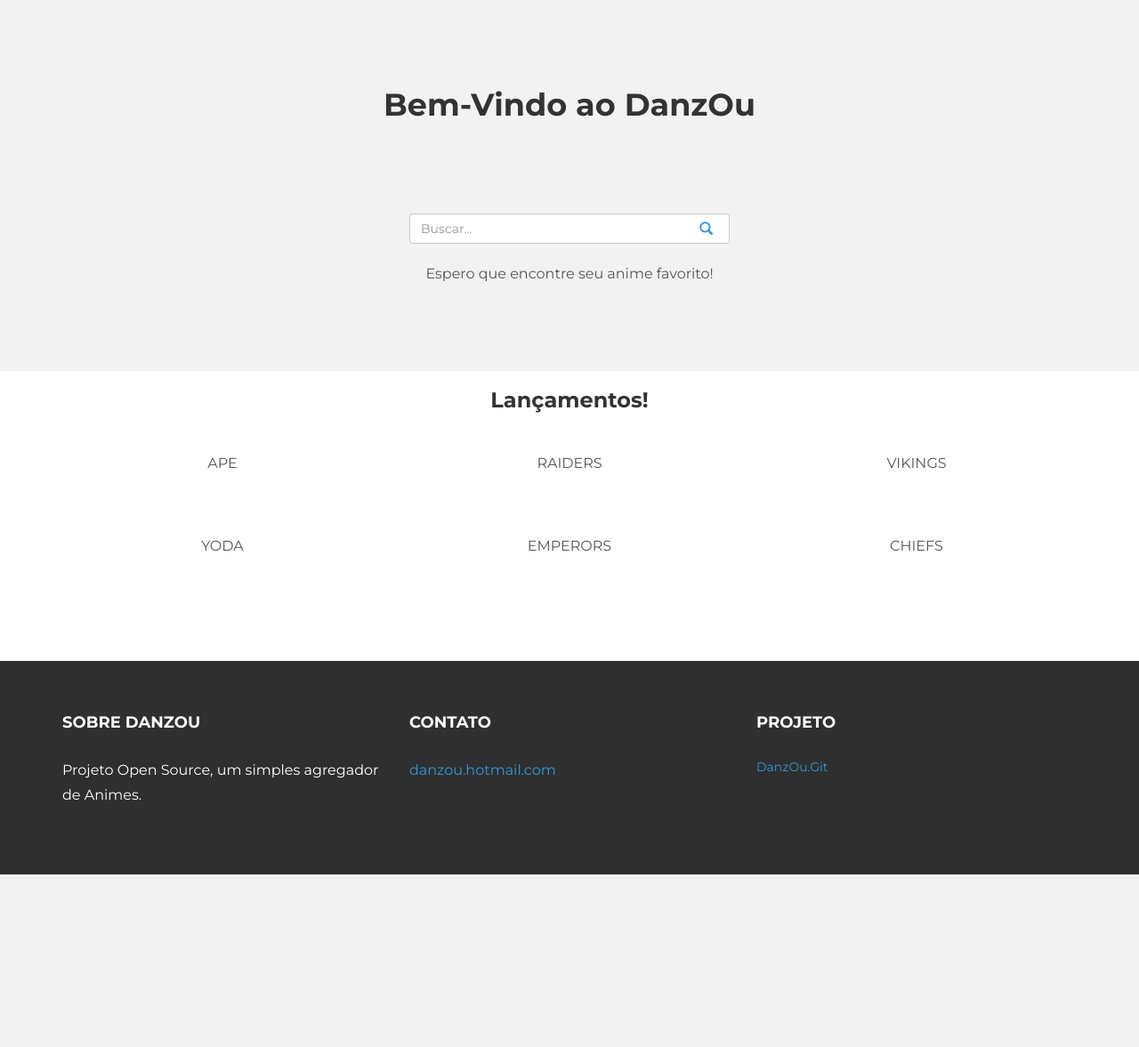
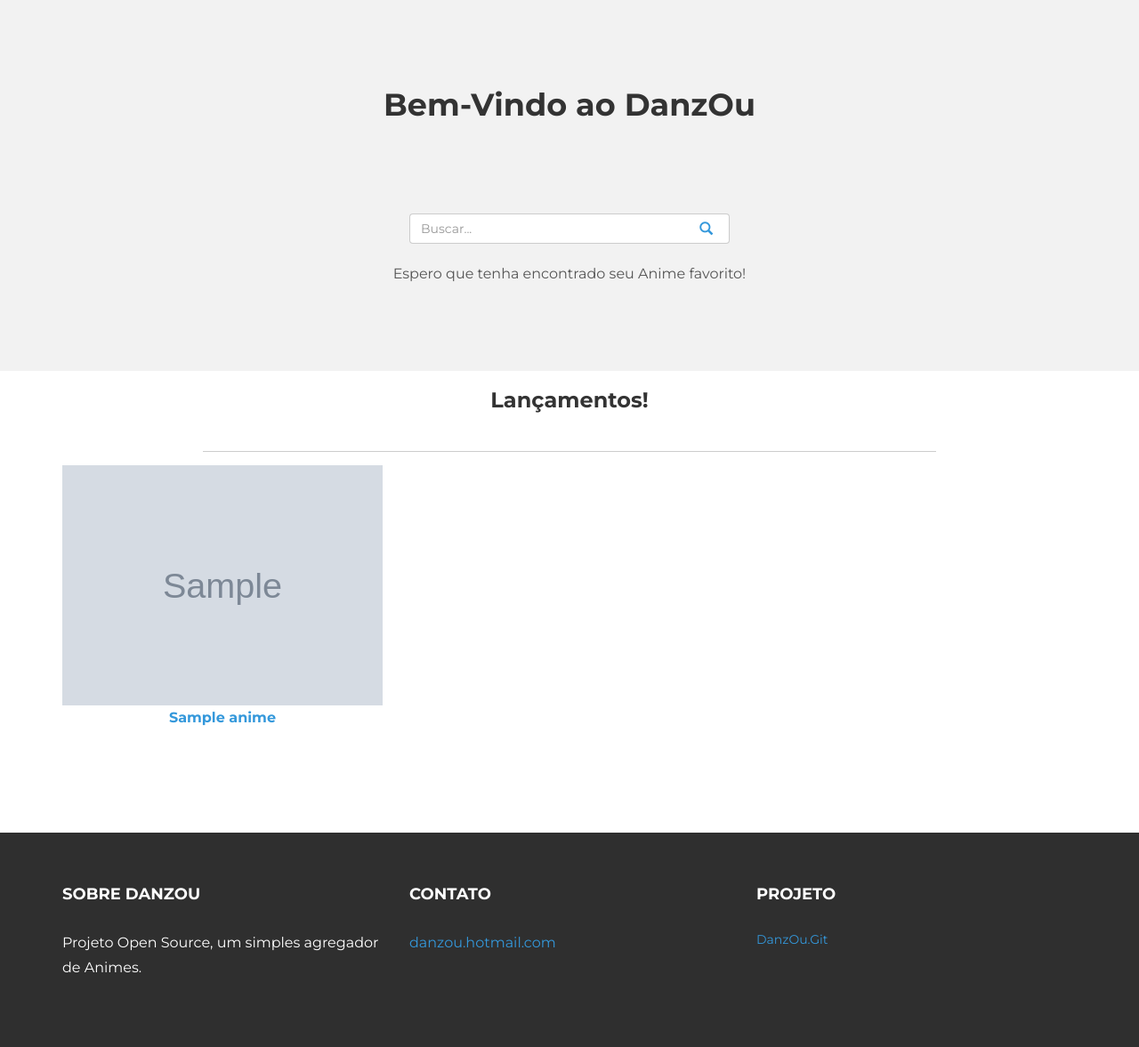
Before and after one commit to Danz0u/Danzou, a Django app: page / in a window 1280 px wide. Shown: the part 192-1369 px from the top of the page at 89% size. Before the commit the page ends 1175 px from the top, so only its background shows below. Run offline with Django 3.2, Linux system fonts and the light colour scheme; tables that the repository leaves empty hold one stand-in row (values such as "Sample post"); grey boxes marked "Sample" are stand-in pictures; some libraries are stand-ins or nearby versions; grey boxes are pictures that could not be loaded.

Commit message:
implementando interface

```diff
--- a/core/models.py
+++ b/core/models.py
@@ -6,6 +6,7 @@ from django.utils.text import slugify
 
 class Anime(models.Model):
     title = models.CharField(_('Name'), max_length=100)
+    img = models.ImageField(_('Image'), upload_to='anime')
     sinopse = models.TextField(_('Sinopse'))
     file_size = models.CharField(_('File Size'), max_length=50)
     duration = models.CharField(_('Duration'), max_length=50)
--- a/core/views.py
+++ b/core/views.py
@@ -1,17 +1,22 @@
 from django.shortcuts import render
 
 from django.views.generic import TemplateView, CreateView
+from django.views.generic.list import ListView
 
 from core.forms import *
 from core.models import *
 
 
-class IndexView(TemplateView):
-    template_name = 'index.html'
+class ThanksView(TemplateView):
+    template_name = 'messages/thanks.html'
 
 
-class ThanksView(TemplateView):
-    template_name = 'messages/thanks.html'
+class IndexView(ListView):
+    model = Anime
+    template_name = "index.html"
+
+    def get_queryset(self, **kwargs):
+        return Anime.objects.all().order_by('-created_at')[:6]
 
 
 class RelatedBugsView(CreateView):
--- a/templates/index.html
+++ b/templates/index.html
@@ -9,6 +9,7 @@
 		<div class="container">
 			<div class="row">
 				<div class="col-lg-8 col-lg-offset-2 centered">
+
 					<h1>Bem-Vindo ao DanzOu</h1>
 
 					<div class="row">
@@ -26,46 +27,34 @@
 			      </div>
 					</div>
 					<br>
-					<p>Espero que encontre seu anime favorito!</p>
+					<p>Espero que tenha encontrado seu Anime favorito!</p>
 				</div>
 			</div>
 	  </div>
 	</div>
 
 	<div class="col-lg-8 col-lg-offset-2 centered">
-			<h3>Lançamentos!</h3>
+		<h3>Lançamentos!</h3><br><hr>
 	</div>
+
+	{% if object_list %}
 
 	<div class="container pt">
 		<div class="row mt centered">
+			{% for anime in object_list %}
 				<div class="col-lg-4">
-				<a class="zoom green" href="work01.html"><img class="img-responsive" src="" alt="" /></a>
-				<p>APE</p>
+					<a class="" href="">
+						<img class="img-responsive" src="{{anime.img.url}}" alt="" />
+						<p><strong>{{anime.title}}</strong></p>
+					</a>
 				</div>
-			<div class="col-lg-4">
-				<a class="zoom green" href="work01.html"><img class="img-responsive" src="" alt="" /></a>
-				<p>RAIDERS</p>
-			</div>
-			<div class="col-lg-4">
-				<a class="zoom green" href="work01.html"><img class="img-responsive" src="" alt="" /></a>
-				<p>VIKINGS</p>
-			</div>
-		</div><!-- /row -->
-		<div class="row mt centered">
-			<div class="col-lg-4">
-				<a class="zoom green" href="work01.html"><img class="img-responsive" src="" alt="" /></a>
-				<p>YODA</p>
-			</div>
-			<div class="col-lg-4">
-				<a class="zoom green" href="work01.html"><img class="img-responsive" src="" alt="" /></a>
-				<p>EMPERORS</p>
-			</div>
-			<div class="col-lg-4">
-				<a class="zoom green" href="work01.html"><img class="img-responsive" src="" alt="" /></a>
-				<p>CHIEFS</p>
+			{% endfor %}
 		</div>
 	</div>
-	</div>
+
+	{% else %}
+
+	{% endif %}
 
   {% include 'particles/footer.html' %}
 
```
Also changed, not shown: core/migrations/0001_initial.py, 1 other file. Lines whose indentation alone changed are shown as unchanged.
